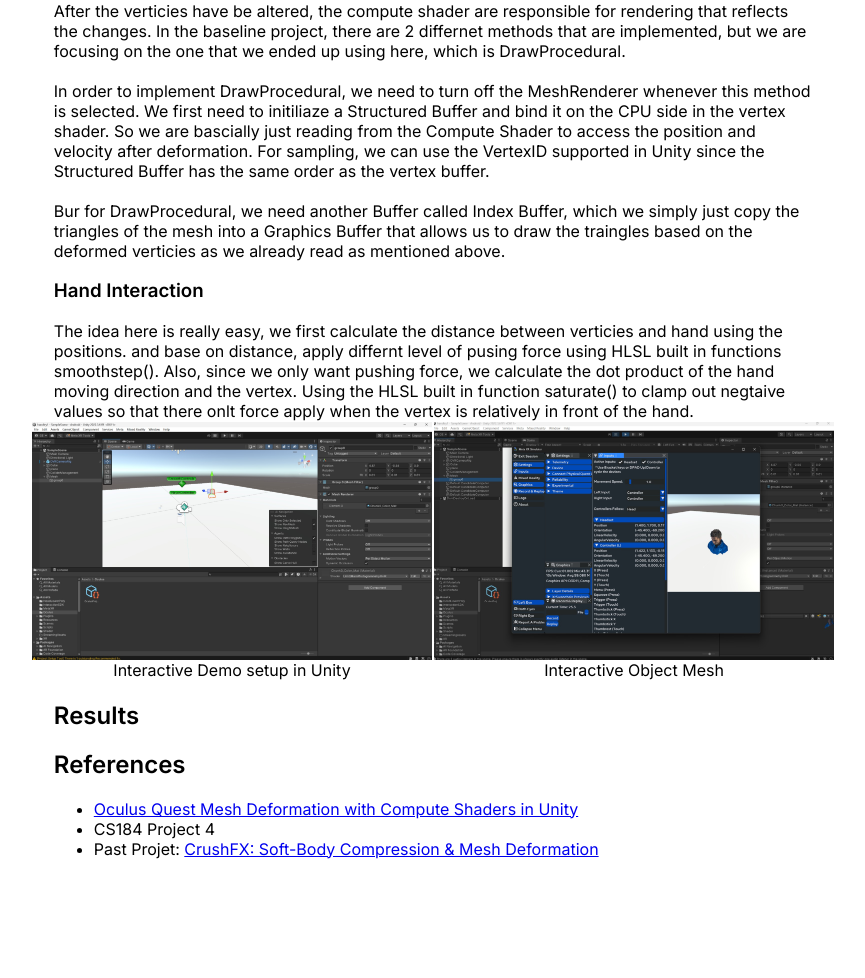
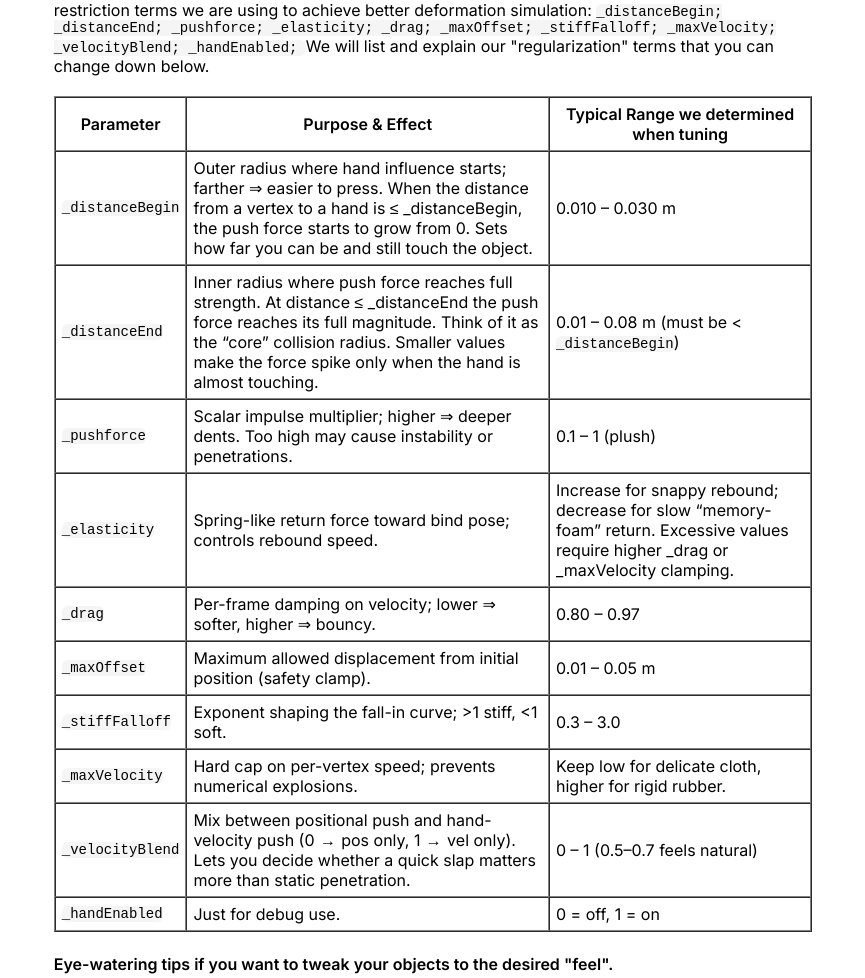
Before and after one commit to zx40224617/CS184_Final_Deliverables, a plain HTML site: page index.html in a window 1280 px wide. Shown: the part 1117-2095 px from the top of the page, without its empty margins (207-1072 px from the left). Before the commit the page ends 2060 px from the top, so only its background shows below. Drawn offline with nearby package versions, Linux system fonts and the light colour scheme; some packages are replaced by stand-ins of ours.

Commit message:
Finished Deformation in Compute Shader

```diff
--- a/index.html
+++ b/index.html
@@ -103,7 +103,88 @@
       <br />
 
       <h3>Deformation in Compute Shader</h3>
-      TBD
+      Because we already have a per-vertex running program in compute shader, we are able to do
+      vertices movements in the unity environment. In Modifymesh.compute, we are using similar modification
+      only using the approximation of a force, which is just some complicated and restricted
+      variables controlling the speed / displacement of the vertices movements. There are multiple
+      restriction terms we are using to achieve better deformation simulation: <code>_distanceBegin;
+      _distanceEnd; _pushforce; _elasticity; _drag; _maxOffset; _stiffFalloff; _maxVelocity;
+      _velocityBlend; _handEnabled; </code> We will list and explain our "regularization" terms
+      that you can change down below.
+
+      <br />
+      <br />
+
+      <table border="1" cellspacing="0" cellpadding="6">
+        <thead>
+          <tr>
+            <th>Parameter</th>
+            <th>Purpose &amp; Effect</th>
+            <th>Typical Range we determined when tuning</th>
+          </tr>
+        </thead>
+        <tbody>
+          <tr>
+            <td><code>_distanceBegin</code></td>
+            <td>Outer radius where hand influence starts; farther ⇒ easier to press. When the distance from a vertex to a hand is ≤ _distanceBegin, the push force starts to grow from 0. Sets how far you can be and still touch the object.</td>
+            <td>0.010 – 0.030&nbsp;m</td>
+          </tr>
+          <tr>
+            <td><code>_distanceEnd</code></td>
+            <td>Inner radius where push force reaches full strength. At distance ≤ _distanceEnd the push force reaches its full magnitude. Think of it as the “core” collision radius. Smaller values make the force spike only when the hand is almost touching.</td>
+            <td>0.01 – 0.08&nbsp;m (must be &lt; <code>_distanceBegin</code>)</td>
+          </tr>
+          <tr>
+            <td><code>_pushforce</code></td>
+            <td>Scalar impulse multiplier; higher ⇒ deeper dents. Too high may cause instability or penetrations.</td>
+            <td>0.1 – 1 (plush)</td>
+          </tr>
+          <tr>
+            <td><code>_elasticity</code></td>
+            <td>Spring-like return force toward bind pose; controls rebound speed.</td>
+            <td>Increase for snappy rebound; decrease for slow “memory-foam” return. Excessive values require higher _drag or _maxVelocity clamping.</td>
+          </tr>
+          <tr>
+            <td><code>_drag</code></td>
+            <td>Per-frame damping on velocity; lower ⇒ softer, higher ⇒ bouncy.</td>
+            <td>0.80 – 0.97</td>
+          </tr>
+          <tr>
+            <td><code>_maxOffset</code></td>
+            <td>Maximum allowed displacement from initial position (safety clamp).</td>
+            <td>0.01 – 0.05&nbsp;m</td>
+          </tr>
+          <tr>
+            <td><code>_stiffFalloff</code></td>
+            <td>Exponent shaping the fall-in curve; &gt;1 stiff, &lt;1 soft.</td>
+            <td>0.3 – 3.0</td>
+          </tr>
+          <tr>
+            <td><code>_maxVelocity</code></td>
+            <td>Hard cap on per-vertex speed; prevents numerical explosions.</td>
+            <td>Keep low for delicate cloth, higher for rigid rubber.</td>
+          </tr>
+          <tr>
+            <td><code>_velocityBlend</code></td>
+            <td>Mix between positional push and hand-velocity push (0 → pos only, 1 → vel only). Lets you decide whether a quick slap matters more than static penetration.</td>
+            <td>0 – 1 (0.5–0.7 feels natural)</td>
+          </tr>
+          <tr>
+            <td><code>_handEnabled</code></td>
+            <td>Just for debug use.</td>
+            <td>0 = off, 1 = on</td>
+          </tr>
+        </tbody>
+      </table>
+
+      <h4>Eye-watering tips if you want to tweak your objects to the desired "feel".</h4>
+      Spatial bounds (_maxOffset, _distanceBegin, _distanceEnd) keep vertices inside a safe range.
+      Energy control (_pushforce, _elasticity, _drag, _maxVelocity) ensures impulses don’t explode numerically and that energy eventually dissipates.
+      Force-shaping curves (_stiffFalloff, _velocityBlend) smooth discontinuities that could otherwise create sudden big tearings or jitter.
+      Tweak these in pairs:
+      If you raise _pushforce, you almost always need a higher _drag or a lower _maxVelocity.
+      Decreasing _distanceEnd without adjusting _stiffFalloff can make forces too peaky; raise the falloff exponent to compensate.
+      Large _elasticity + low _drag + high _maxOffset is the recipe for “spaghetti bear”—use clamps wisely.
 
       <h3>Rendering</h3>
       After the verticies have be altered, the compute shader are responsible
```
